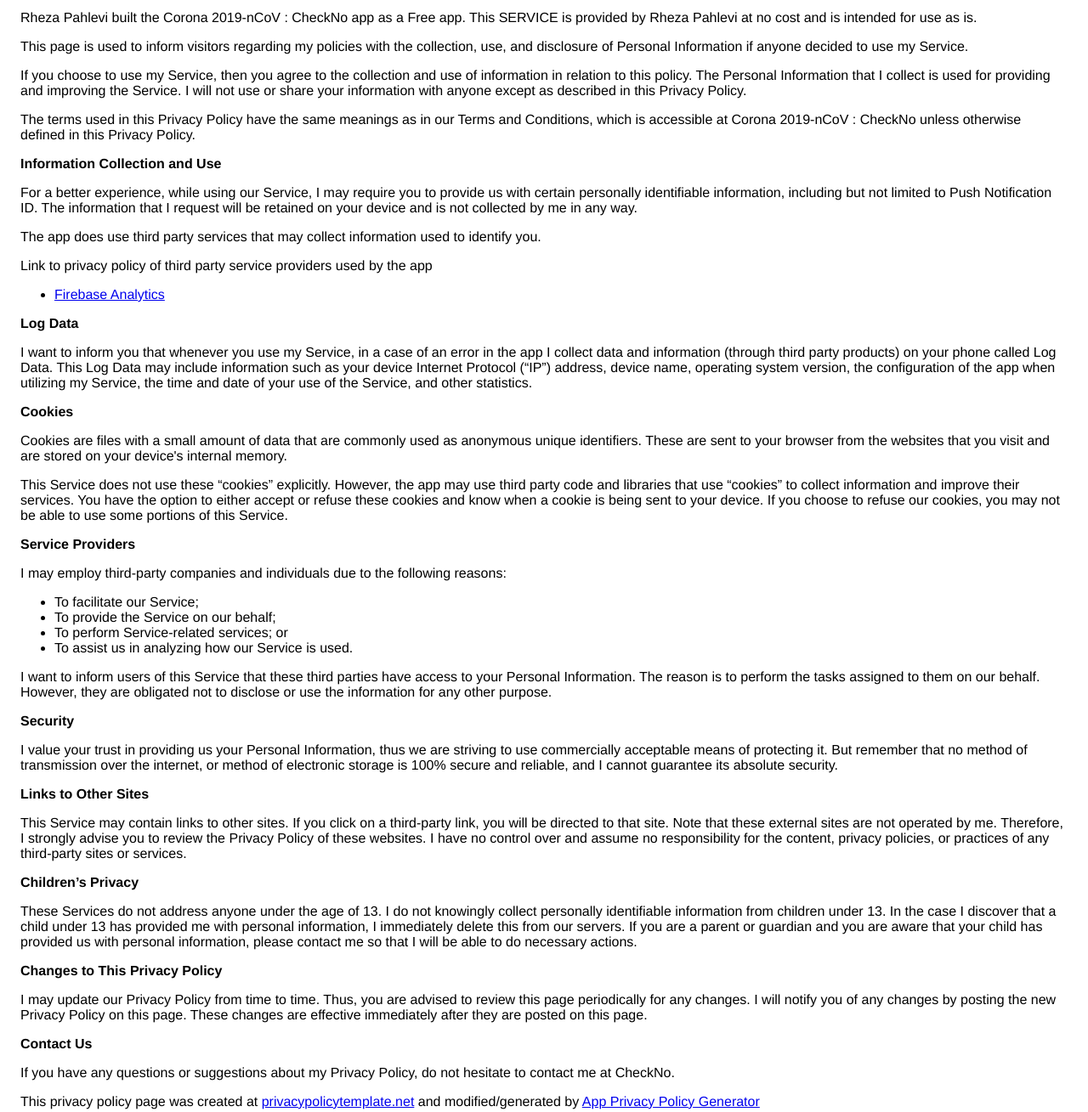
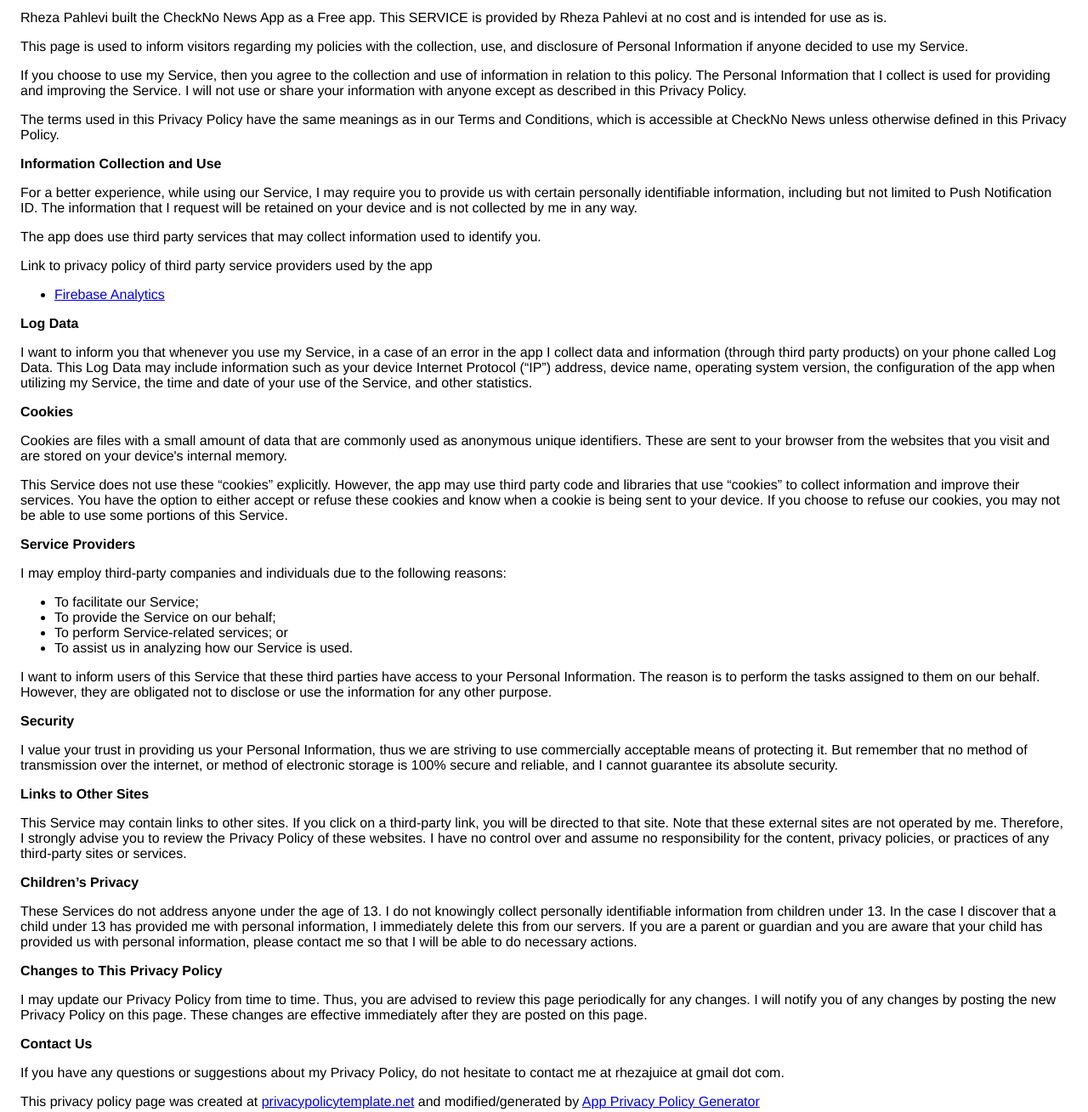
Before and after one commit to rheza/CheckNo-Web, a plain HTML site: page privacy_policy.html in a window 1280 px wide. Shown: the part 80-1389 px from the top of the page at 85% size. Drawn offline with Linux system fonts and the light colour scheme.

Commit message:
Update privacy_policy.html
altered the app name

```diff
--- a/privacy_policy.html
+++ b/privacy_policy.html
@@ -10,7 +10,7 @@
 </head>
 <body>
 <h2>Privacy Policy</h2> <p>
-                Rheza Pahlevi built the Corona 2019-nCoV : CheckNo app as
+                Rheza Pahlevi built the CheckNo News App as
                 a Free app. This SERVICE is provided by
                 Rheza Pahlevi at no cost and is intended for
                 use as is.
@@ -30,7 +30,7 @@
               </p> <p>
                 The terms used in this Privacy Policy have the same meanings
                 as in our Terms and Conditions, which is accessible at
-                Corona 2019-nCoV : CheckNo unless otherwise defined in this Privacy
+                CheckNo News unless otherwise defined in this Privacy
                 Policy.
               </p> <p><strong>Information Collection and Use</strong></p> <p>
                 For a better experience, while using our Service,
@@ -114,7 +114,7 @@
               </p> <p><strong>Contact Us</strong></p> <p>
                 If you have any questions or suggestions about
                 my Privacy Policy, do not hesitate to contact
-                me at CheckNo.
+                me at rhezajuice at gmail dot com.
               </p> <p>
                 This privacy policy page was created at
                 <a href="https://privacypolicytemplate.net" target="_blank">privacypolicytemplate.net</a>
```
